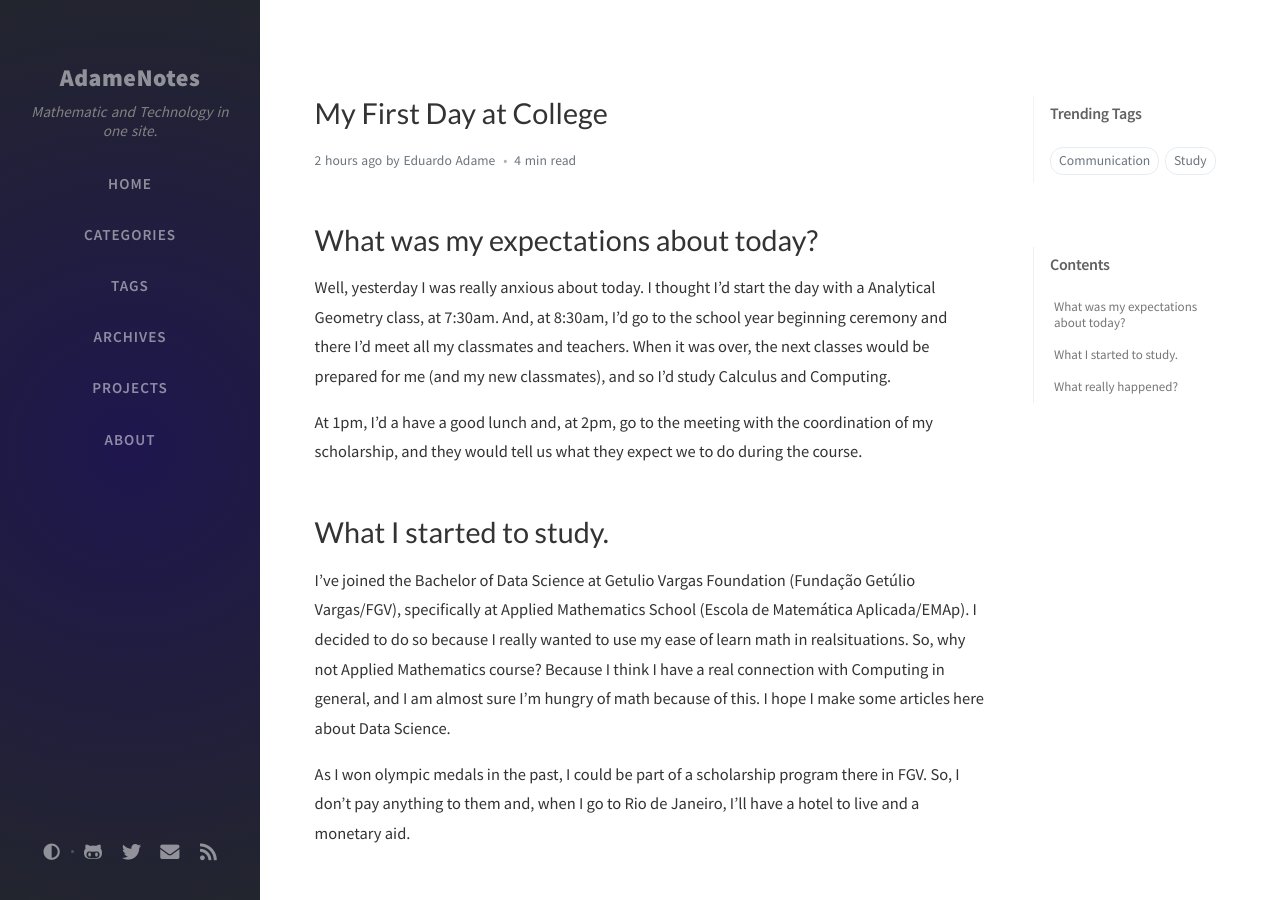
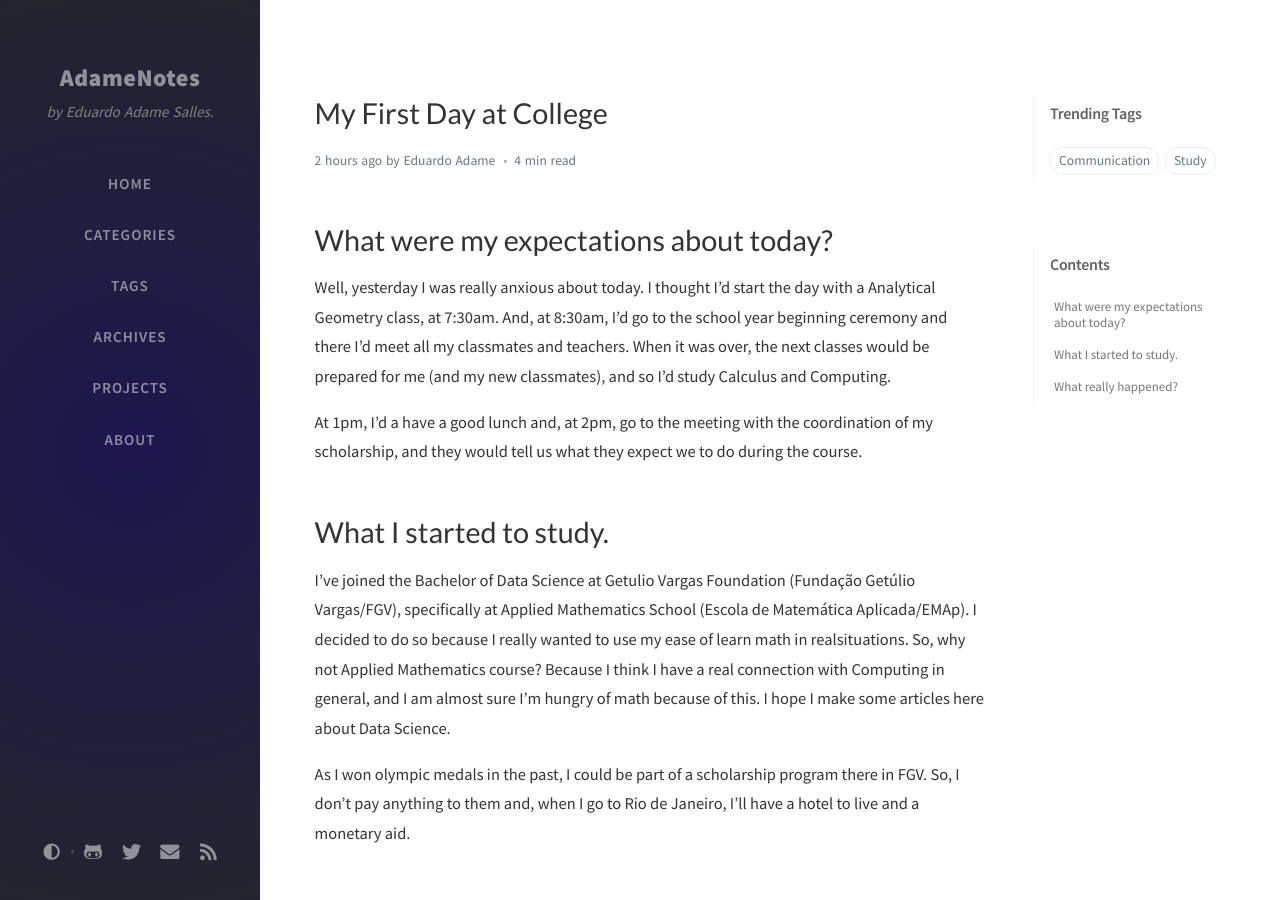
Before and after one commit to adamesalles/adamesalles.github.io, a Jekyll site: the page built from _posts/2021-02-08-FirstDayAtCollege.md, in a window 1280 px wide and 900 px high. Built offline with Jekyll 4.4.1, drawn with Linux system fonts in a browser that asks for light colours; nearby versions of some CDN libraries; comment, search, counter and statistics services are not loaded.

Commit message:
Repairing 08-02-21 article

```diff
--- a/_config.yml
+++ b/_config.yml
@@ -9,7 +9,7 @@
 title: AdameNotes # the main title
 
 tagline:
-  Mathematic and Technology in one site. # - Data Science Undergratuate Student.
+  by Eduardo Adame Salles. # - Data Science Undergratuate Student.
   # it will display as the sub-title
 
 description: >- # used by seo meta and the atom feed
--- a/_posts/2021-02-08-FirstDayAtCollege.md
+++ b/_posts/2021-02-08-FirstDayAtCollege.md
@@ -8,7 +8,7 @@ math: true
 mermaid: true
 ---
 
-# What was my expectations about today?
+# What were my expectations about today?
 
 Well, yesterday I was really anxious about today. I thought I'd start the day with a Analytical Geometry class, at 7:30am. And, at 8:30am, I'd go to the school year beginning ceremony and there I'd meet all my classmates and teachers. When it was over, the next classes would be prepared for me (and my new classmates), and so I'd study Calculus and Computing.
 
```
